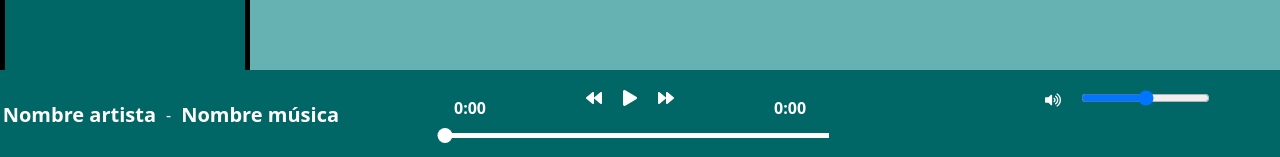
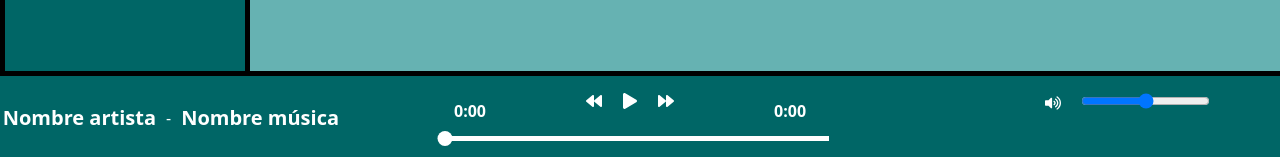
Before and after one commit to IVANCCAMA/Spotify-React, a React (Create React App) app in the folder spotify/: page /lista-canciones/1 in a window 1280 px wide. Shown: the part 640-797 px from the top of the page. Built offline with nearby package versions, Linux system fonts and the light colour scheme; no server answers.

Commit message:
borde barra de reproduccion

```diff
--- a/spotify/src/components/estilosReproductor.css
+++ b/spotify/src/components/estilosReproductor.css
@@ -4,14 +4,14 @@
   display: flex;
   align-items: center;
   justify-content: space-between;
-  /* padding: 5px; */
-  min-height: 90px;
-  width: 100%;
-  /* width: 100vh; */
-  position: sticky;
-  position: fixed;
-  bottom: 0;
-  z-index: 1000;
+  padding: 5px;
+  height: 89px;
+  width: 100%;  /* Ajustado al 100% para cubrir todo el ancho de la pantalla */
+  position: fixed;  /* Hace que el reproductor se fije en la posición */
+  bottom: 0;  /* Alinea el reproductor al fondo de la página */
+  left: 0;  /* Alinea el reproductor a la izquierda de la página */
+  z-index: 1000;  /* Asegura que el reproductor esté encima de otros elementos */
+  border-top: 5px solid black;
 }
 
 
@@ -24,6 +24,12 @@
     border: none;
     padding: 0;
   }
+  /*
+  .portada-album {
+    width: 100px;
+    height: 50px;
+    object-fit: cover;
+  }*/
 
   .detalles-musica {
     padding: 15px;
@@ -61,10 +67,9 @@
   .contenedor {
     display: flex;
     padding: 15px;
-    /* position: fixed; */
-    position: relative;
-    margin-left: auto;
+    position: fixed;
     bottom: 0;
+    right: 0;
     padding-bottom: 45px;
     padding-right: 50px;
 
```
